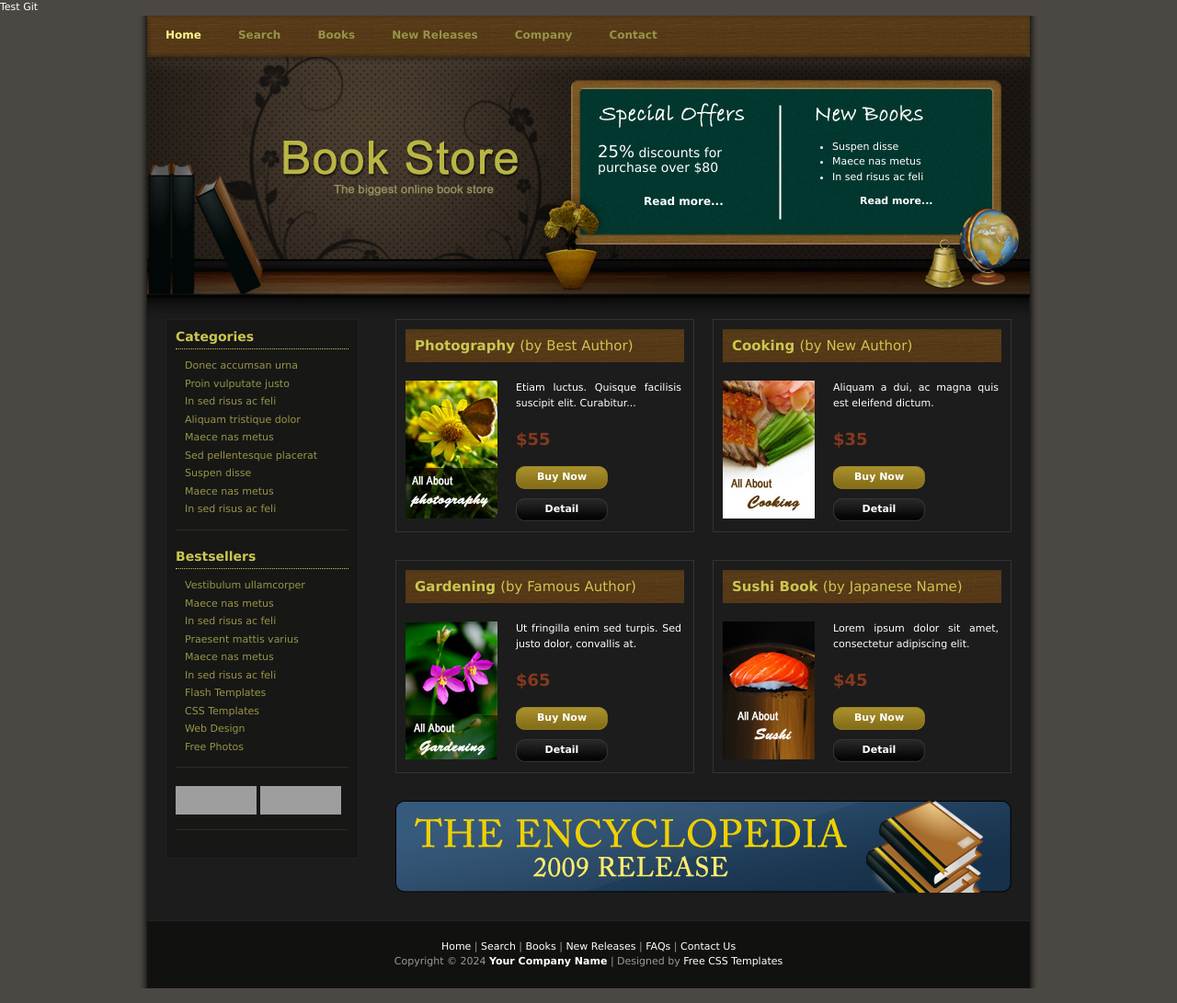
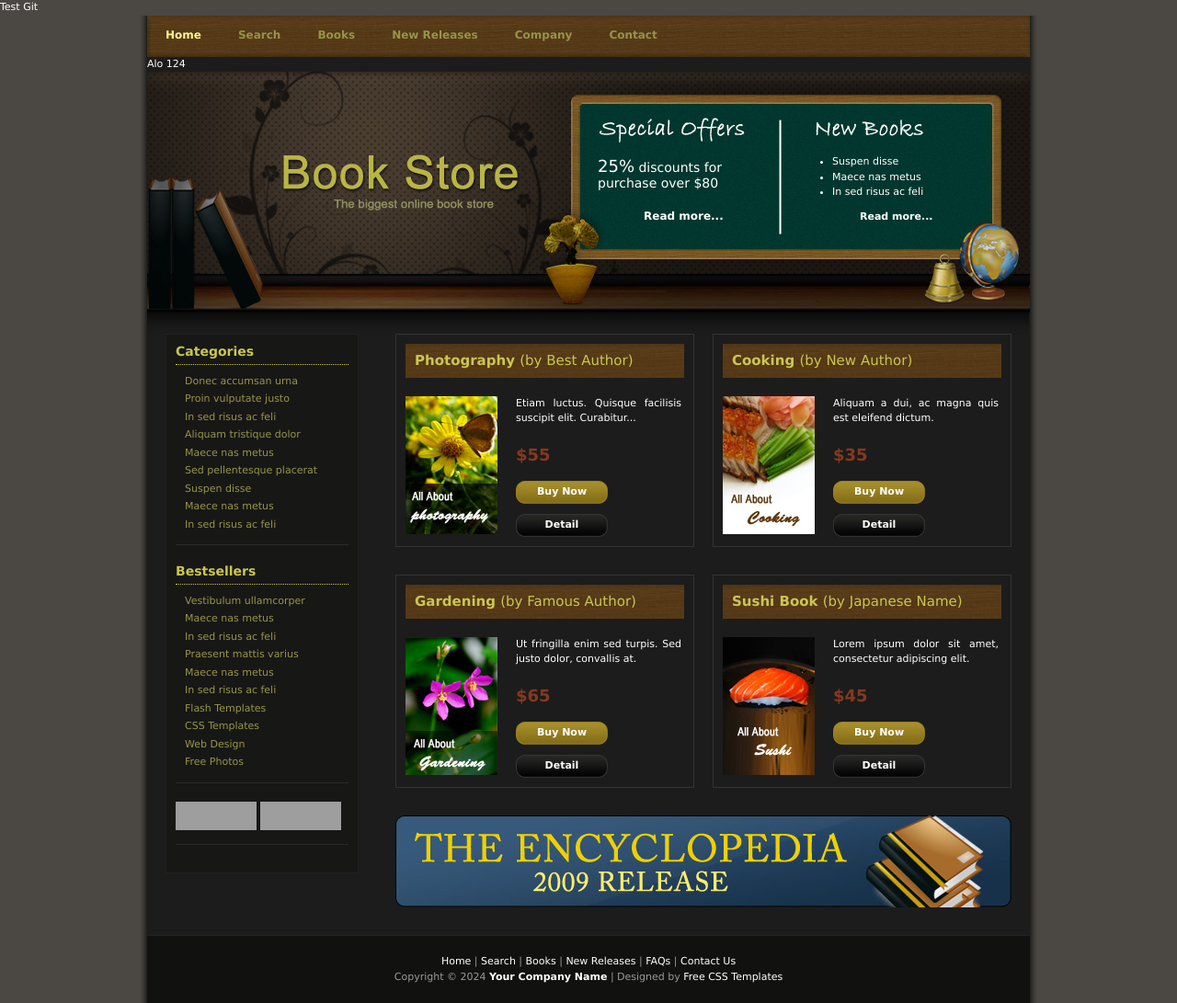
Before and after one commit to techwear035/PhuLam, a PHP site: page / in a window 1280 px wide. Shown: the whole page at 92% size. Run offline with PHP 8.4, Linux system fonts and the light colour scheme; grey boxes are pictures that could not be loaded.

Commit message:
Nhanh Moi

```diff
--- a/index.php
+++ b/index.php
@@ -18,7 +18,7 @@
 	<?php
     include './pages/menu.php'
     ?>
-
+    <td>Alo 124</td>
     <div id="templatemo_header">
     	<?php
         include './pages/header.php'
```
